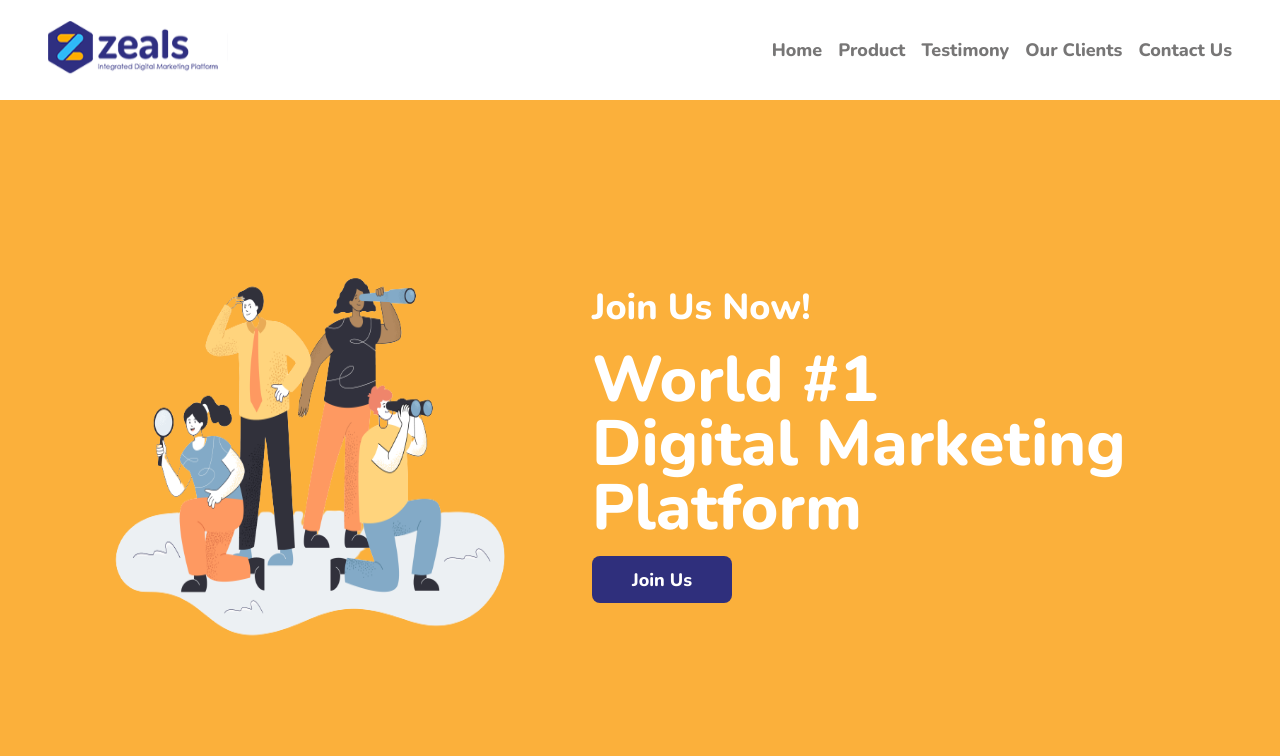
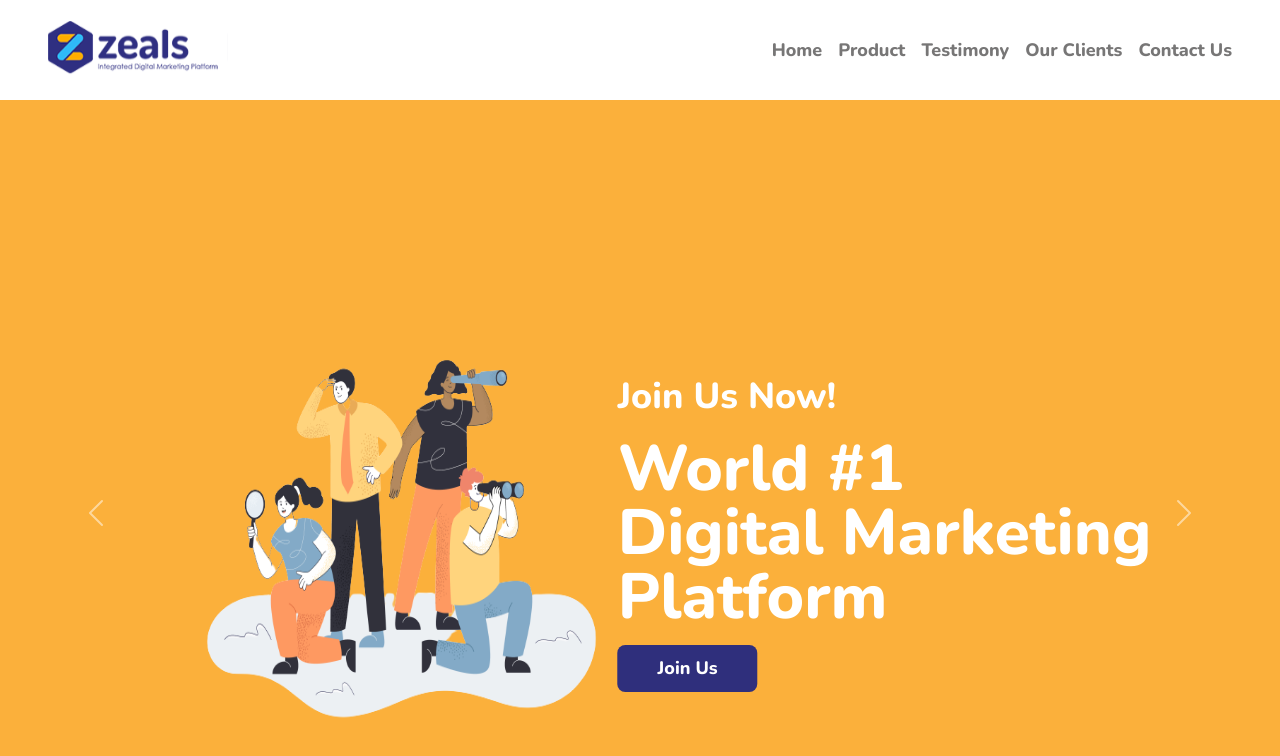
Before and after one commit to yuliamassel/Landing-Page-Zeals, a React (Create React App) app: page / in a window 1280 px wide. Shown: the top 756 px of the page. Built offline with nearby package versions, Linux system fonts and the light colour scheme.

Commit message:
add carousel

```diff
--- a/src/Pages/LandingPage.css
+++ b/src/Pages/LandingPage.css
@@ -1,26 +1,65 @@
 .carousel {
   display: flex;
   flex-direction: row;
+  align-items: center;
+  justify-content: center;
   padding: 7rem;
   width: 100%;
   height: 825px;
   background-color: #fbb03b;
 }
 
-.img-slide{
+.carousel-indicators [data-bs-target] {
+  border-top: unset;
+  width: 10px;
+  border-bottom: unset;
+  border: 1px solid transparent;
+  border-left-width: 0;
+  border-right-width: 0;
+  border-radius: 100%;
+  background-color: #ffffff;
+  height: 10px;
+  width: 10px;
+}
+
+.carousel-indicators .active {
+  border-top: unset;
+  border-bottom: unset;
+  border: 1px solid transparent;
+  border-left-width: 0;
+  border-right-width: 0;
+  border-radius: 10px;
+  background-color: #5db6f2;
+  height: 10px;
+  width: 70px;
+}
+
+/* .carousel-indicators .active {
+        background: #5DB6F2;
+    } */
+
+.img-slide {
   width: 400px;
   height: 390px;
+  margin-left: 2rem;
+}
+
+.color{
+  background-color: #fbb03b;
 }
 
 .first-slide {
   display: flex;
   flex-direction: column;
-  margin-left: 5rem;
+  text-align: start;
+  margin-left: 18rem;
   margin-top: 4rem;
+  /* background-color: #5db6f2; */
+  width: 900px;
 }
 
 .first-slide h3 {
-  font-family: 'Nunito';
+  font-family: "Nunito";
   font-style: normal;
   font-weight: 800;
   font-size: 36px;
@@ -29,7 +68,7 @@
 }
 
 .first-slide h1 {
-  font-family: 'Nunito';
+  font-family: "Nunito";
   font-style: normal;
   font-weight: 800;
   font-size: 64px;
@@ -43,17 +82,17 @@
   border: none;
   outline: none;
   background: #2f2f7c;
-  font-family: 'Nunito';
+  font-family: "Nunito";
   font-style: normal;
   font-weight: 800;
   font-size: 18px;
   line-height: 18px;
   text-align: center;
-color: #FFFFFF;
+  color: #ffffff;
   border-radius: 8px;
 }
 
-.btn-join:hover{
+.btn-join:hover {
   box-shadow: 0px 6px 75px rgba(100, 87, 87, 0.05);
   background: #5db6f2;
   color: #ffffff;
@@ -67,7 +106,7 @@ color: #FFFFFF;
 }
 
 .our-product h2 {
-  font-family: 'Nunito';
+  font-family: "Nunito";
   font-style: normal;
   font-weight: 800;
   font-size: 42px;
@@ -78,7 +117,7 @@ color: #FFFFFF;
 }
 
 .our-product p {
-  font-family: 'Open Sans';
+  font-family: "Open Sans";
   font-style: normal;
   font-weight: 400;
   font-size: 20px;
@@ -102,7 +141,7 @@ color: #FFFFFF;
 }
 
 .features1 h5 {
-  font-family: 'Nunito';
+  font-family: "Nunito";
   font-style: normal;
   font-weight: 800;
   font-size: 28px;
@@ -113,12 +152,16 @@ color: #FFFFFF;
 .desc {
   display: flex;
   flex-direction: row;
-  font-family: 'Nunito';
+  font-family: "Nunito";
   font-style: normal;
   font-weight: 500;
   font-size: 24px;
   line-height: 36px;
   color: #707070;
+}
+
+.award {
+  margin-left: -17rem;
 }
 
 .testimony {
@@ -129,7 +172,7 @@ color: #FFFFFF;
 }
 
 .testimony h2 {
-  font-family: 'Nunito';
+  font-family: "Nunito";
   font-style: normal;
   font-weight: 800;
   font-size: 42px;
@@ -140,7 +183,7 @@ color: #FFFFFF;
 }
 
 .testimony p {
-  font-family: 'Nunito';
+  font-family: "Nunito";
   font-style: normal;
   font-weight: 400;
   font-size: 20px;
@@ -168,7 +211,7 @@ color: #FFFFFF;
 }
 
 .txt-rating {
-  font-family: 'Open Sans';
+  font-family: "Open Sans";
   font-style: normal;
   font-weight: 400;
   font-size: 20px;
@@ -187,7 +230,7 @@ color: #FFFFFF;
 }
 
 .name {
-  font-family: 'Exo 2';
+  font-family: "Exo 2";
   font-style: normal;
   font-weight: 900;
   font-size: 20px;
@@ -198,7 +241,7 @@ color: #FFFFFF;
 }
 
 .profesi {
-  font-family: 'Exo 2';
+  font-family: "Exo 2";
   font-style: normal;
   font-weight: 700;
   font-size: 16px;
@@ -214,7 +257,7 @@ color: #FFFFFF;
 }
 
 .clients h2 {
-  font-family: 'Nunito';
+  font-family: "Nunito";
   font-style: normal;
   font-weight: 800;
   font-size: 42px;
@@ -225,7 +268,7 @@ color: #FFFFFF;
 }
 
 .clients p {
-  font-family: 'Open Sans';
+  font-family: "Open Sans";
   font-style: normal;
   font-weight: 400;
   font-size: 20px;
@@ -233,7 +276,6 @@ color: #FFFFFF;
   text-align: center;
   color: #727272;
 }
-
 
 .contacts {
   display: flex;
@@ -248,7 +290,7 @@ color: #FFFFFF;
 }
 
 .contacts h2 {
-  font-family: 'Nunito';
+  font-family: "Nunito";
   font-style: normal;
   font-weight: 800;
   font-size: 42px;
@@ -259,7 +301,7 @@ color: #FFFFFF;
 }
 
 .contacts p {
-  font-family: 'Open Sans';
+  font-family: "Open Sans";
   font-style: normal;
   font-weight: 400;
   font-size: 20px;
@@ -295,7 +337,7 @@ color: #FFFFFF;
 }
 
 .txt-label {
-  font-family: 'Open Sans';
+  font-family: "Open Sans";
   font-style: normal;
   font-weight: 400;
   font-size: 16px;
@@ -320,7 +362,7 @@ color: #FFFFFF;
   margin-top: 2rem;
   background: #5db6f2;
   border-radius: 8px;
-  font-family: 'Nunito';
+  font-family: "Nunito";
   font-style: normal;
   font-weight: 700;
   font-size: 18px;
@@ -331,7 +373,7 @@ color: #FFFFFF;
   color: #ffffff;
 }
 
-.btn-send:hover{
+.btn-send:hover {
   box-shadow: 0px 6px 75px rgba(100, 87, 87, 0.05);
   background: #dadada;
   color: #ffffff;
@@ -383,7 +425,7 @@ color: #FFFFFF;
   }
 
   .txt-rating {
-    font-family: 'Open Sans';
+    font-family: "Open Sans";
     font-style: normal;
     font-weight: 400;
     font-size: 20px;
@@ -413,7 +455,7 @@ color: #FFFFFF;
     line-height: 30px;
   }
 
-  .img-clients img{
+  .img-clients img {
     width: 120px;
   }
 
--- a/src/Pages/LandingPage.js
+++ b/src/Pages/LandingPage.js
@@ -1,4 +1,5 @@
 import React, { useState } from "react";
+import Carousel from 'react-bootstrap/Carousel';
 import Button from "../Components/Button";
 import Footer from "../Components/Footer";
 import Input from "../Components/Input";
@@ -29,7 +30,73 @@ const LandingPage = () => {
   return (
     <div className="container-fluid gx-0">
       <Navbar />
-      <div className="carousel">
+      <Carousel>
+      <Carousel.Item>
+        <img
+          className="mt-5 img-fluid img-slide"
+          src="/img/Business_team_looking_for_new_people_1-removebg-preview.png"
+          alt="First slide"
+        />
+        <Carousel.Caption>
+        <div className="first-slide">
+          <h3>Join Us Now!</h3>
+          <h1>
+            World #1 <br /> Digital Marketing <br /> Platform
+          </h1>
+          <Button className="btn-join mt-2">Join Us</Button>
+        </div>
+        </Carousel.Caption>
+      </Carousel.Item>
+      <Carousel.Item>
+      <img
+          className="mt-5 img-fluid img-slide"
+          src="/img/Business_team_looking_for_new_people_1-removebg-preview.png"
+          alt="First slide"
+        />
+        <Carousel.Caption>
+        <div className="first-slide">
+          <h3>Join Us Now!</h3>
+          <h1>
+            World #1 <br /> Digital Marketing <br /> Platform
+          </h1>
+          <Button className="btn-join mt-2">Join Us</Button>
+        </div>
+        </Carousel.Caption>
+      </Carousel.Item>
+      <Carousel.Item>
+      <img
+          className="mt-5 img-fluid img-slide"
+          src="/img/Business_team_looking_for_new_people_1-removebg-preview.png"
+          alt="First slide"
+        />
+        <Carousel.Caption>
+        <div className="first-slide">
+          <h3>Join Us Now!</h3>
+          <h1>
+            World #1 <br /> Digital Marketing <br /> Platform
+          </h1>
+          <Button className="btn-join mt-2">Join Us</Button>
+        </div>
+        </Carousel.Caption>
+      </Carousel.Item>
+      <Carousel.Item>
+      <img
+          className="mt-5 img-fluid img-slide"
+          src="/img/Business_team_looking_for_new_people_1-removebg-preview.png"
+          alt="First slide"
+        />
+        <Carousel.Caption>
+        <div className="first-slide">
+          <h3>Join Us Now!</h3>
+          <h1>
+            World #1 <br /> Digital Marketing <br /> Platform
+          </h1>
+          <Button className="btn-join mt-2">Join Us</Button>
+        </div>
+        </Carousel.Caption>
+      </Carousel.Item>
+    </Carousel>
+      {/* <div className="carousel">
         <img
           className="mt-5 img-fluid img-slide"
           src="/img/Business_team_looking_for_new_people_1-removebg-preview.png"
@@ -42,7 +109,7 @@ const LandingPage = () => {
           </h1>
           <Button className="btn-join mt-2">Join Us</Button>
         </div>
-      </div>
+      </div> */}
       <div className="our-product py-5">
         <h2>Our Product</h2>
         <p className="mx-5 px-5">
@@ -53,13 +120,13 @@ const LandingPage = () => {
       </div>
       <div className="features mb-5">
         <div className="features1 px-5">
-          <h5 className="mb-4 ms-5">Affiliate Marketing Platform</h5>
+          <h5 className="mb-5 ms-5">Affiliate Marketing Platform</h5>
           <div className="desc">
             <img
               src="/img/Business team looking for new people 5.svg"
               alt=""
               width={480}
-              className="img-fluid"
+              className="img-fluid me-4"
             />
             <p>
               Zeals Affiliate marketing are those who are socially <br /> active
@@ -69,8 +136,8 @@ const LandingPage = () => {
             </p>
           </div>
         </div>
-        <div className="features1 px-5">
-          <h5 className="mb-4 ms-3">Online to Offline Voucher</h5>
+        <div className="features1 px-5 my-5">
+          <h5 className="mb-5 ms-3">Online to Offline Voucher</h5>
           <div className="desc text-end">
             <p>
               Our online-to-offline system enables you to create an actionable
@@ -82,18 +149,18 @@ const LandingPage = () => {
               src="/img/Business team looking for new people 5.svg"
               alt=""
               width={480}
-              className="img-fluid"
+              className="img-fluid ms-4"
             />
           </div>
         </div>
         <div className="features1 px-5">
-          <h5 className="mb-4 ms-5">Social Media Listening</h5>
+          <h5 className="mb-5 ms-5">Social Media Listening</h5>
           <div className="desc">
             <img
               src="/img/Business team looking for new people 5.svg"
               alt=""
               width={480}
-              className="img-fluid"
+              className="img-fluid me-4"
             />
             <p>
               Lorem Ipsum is simply dummy text of the printing and typesetting
@@ -105,8 +172,8 @@ const LandingPage = () => {
             </p>
           </div>
         </div>
-        <div className="features1 px-5">
-          <h5 className="mb-4 ms-3">Digital Marketing Consultant</h5>
+        <div className="features1 px-5 my-5">
+          <h5 className="mb-5 ms-3">Digital Marketing Consultant</h5>
           <div className="desc text-end">
             <p>
               Our Digital Marketing Consultant will assist designing digital
@@ -117,18 +184,18 @@ const LandingPage = () => {
               src="/img/Business team looking for new people 5.svg"
               alt=""
               width={480}
-              className="img-fluid"
+              className="img-fluid ms-4"
             />
           </div>
         </div>
         <div className="features1 px-5">
-          <h5 className="mb-4 ms-5">Social Media Scoring</h5>
+          <h5 className="mb-5 ps-5">Social Media Scoring</h5>
           <div className="desc">
             <img
               src="/img/Business team looking for new people 5.svg"
               alt=""
               width={480}
-              className="img-fluid"
+              className="img-fluid me-4"
             />
             <p>
               With Social Media Listening you will get hearing ability and
@@ -138,8 +205,8 @@ const LandingPage = () => {
             </p>
           </div>
         </div>
-        <div className="features1 px-5">
-          <h5 className="mb-4 ms-3">Marketplace for influencer and buzzer</h5>
+        <div className="features1 px-5 my-5">
+          <h5 className="mb-5 me-5">Marketplace for influencer and buzzer</h5>
           <div className="desc text-end">
             <p>
               Our hand-picked influencers with strong engagement rate will take
@@ -154,13 +221,13 @@ const LandingPage = () => {
           </div>
         </div>
         <div className="features1 px-5">
-          <h5 className="mb-4 me-5 pe-5 text-start">Awarding</h5>
+          <h5 className="mb-5 award">Awarding</h5>
           <div className="desc">
             <img
               src="/img/Business team looking for new people 5.svg"
               alt=""
               width={480}
-              className="img-fluid"
+              className="img-fluid me-4"
             />
             <p>
               Lorem Ipsum is simply dummy text of the printing and typesetting
```
Also changed, not shown: public/img/img_display.png (added). Lines whose indentation alone changed are shown as unchanged.
